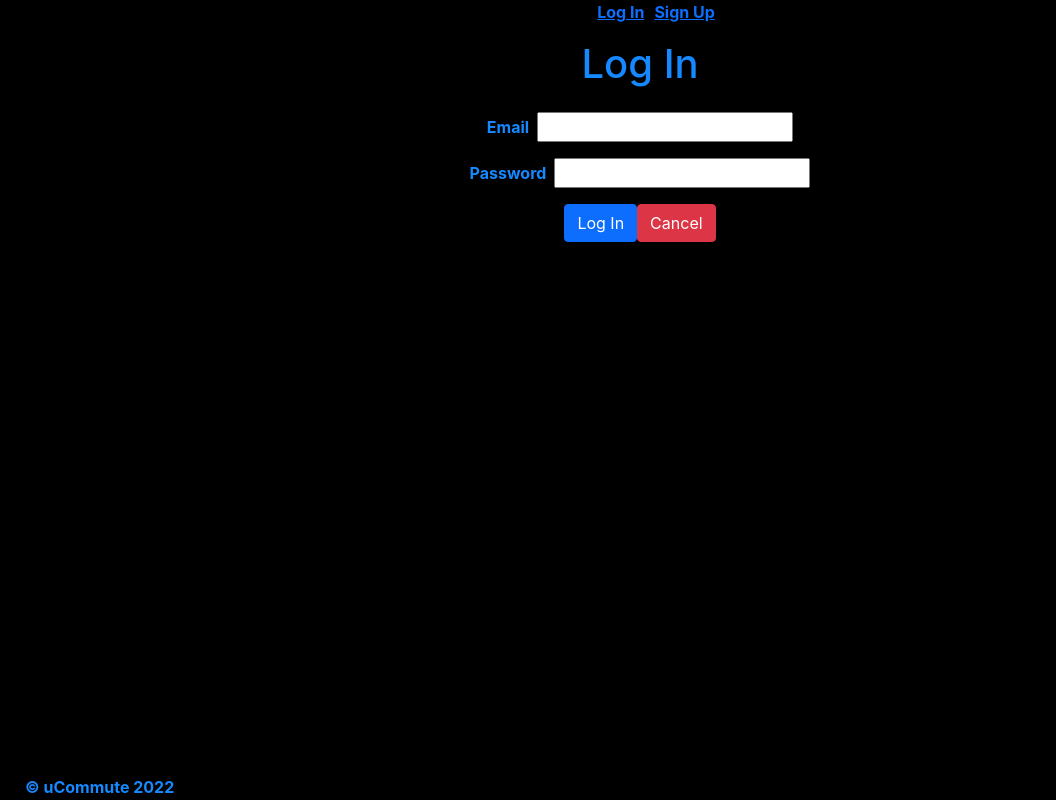
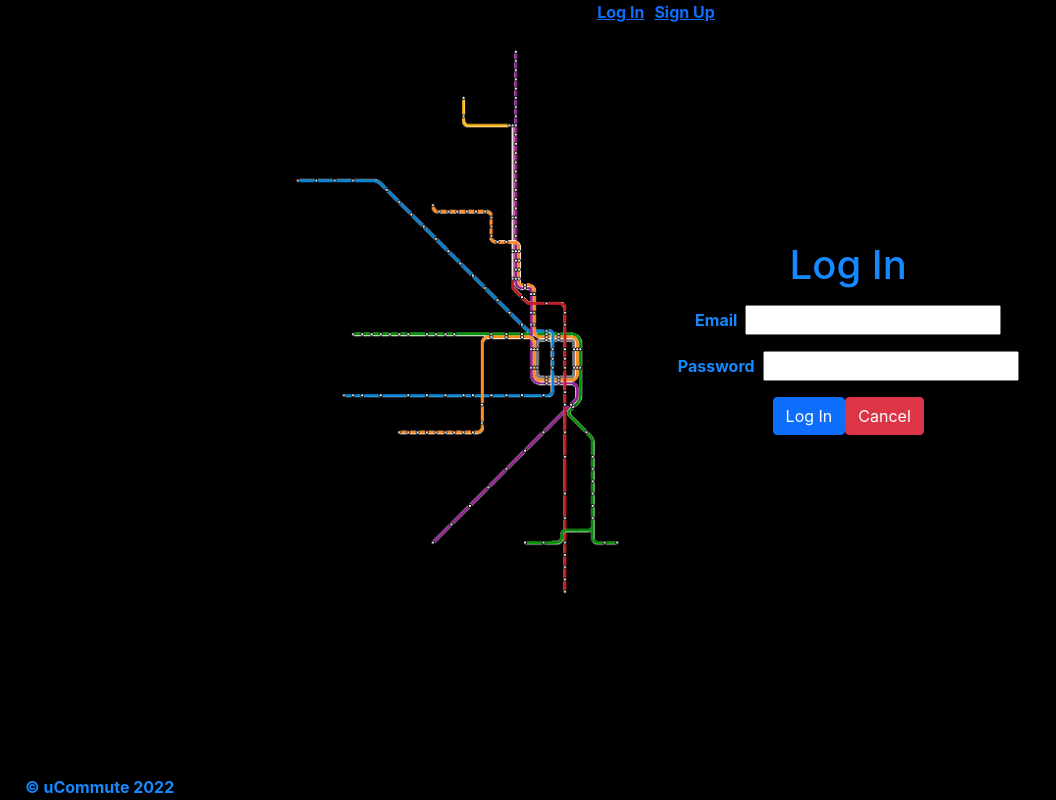
Before and after one commit to jurgenstevens/ucommute-front, a React (Create React App) app: page /login in a window 1280 px wide. Shown: the whole page, without its empty margins (0-1056 px from the left). Built offline with nearby package versions, Linux system fonts and the light colour scheme; no server answers.

Commit message:
Include cta map to auth pages.

```diff
--- a/public/styles/style.css
+++ b/public/styles/style.css
@@ -68,6 +68,18 @@ ul {
   border-top: 15px;
 }
 
+.authWrap{
+  text-align: center;
+}
+
+.authMap {
+  display: inline-block;
+  width: 35%;
+}
+
+.authForm {
+  display: inline-block;
+}
 
 #page-container {
   position: relative;
--- a/src/pages/Login/Login.jsx
+++ b/src/pages/Login/Login.jsx
@@ -11,12 +11,17 @@ const LoginPage = props => {
 
   return (
     <main className={styles.container}>
+      <div className="authWrap">
+        <img src="/images/ctamap.png" alt="cta-map" className='authMap' />
+        <div className='authForm'>
             <h1>Log In</h1>
             <p>{message}</p>
             <LoginForm
               handleSignupOrLogin={props.handleSignupOrLogin}
               updateMessage={updateMessage}
             />
+          </div>
+      </div>
     </main>
   )
 }
--- a/src/pages/Signup/Signup.jsx
+++ b/src/pages/Signup/Signup.jsx
@@ -11,9 +11,14 @@ const Signup = props => {
 
   return (
     <main className={styles.container}>
-      <h1>Sign Up</h1>
-      <p>{message}</p>
-      <SignupForm {...props} updateMessage={updateMessage} />
+      <div className="authWrap">
+        <img src="/images/ctamap.png" alt="cta-map" className='authMap' />
+        <div className='authForm'>
+          <h1>Sign Up</h1>
+          <p>{message}</p>
+          <SignupForm {...props} updateMessage={updateMessage} />
+        </div>
+      </div>
     </main>
   )
 }
```
Lines whose indentation alone changed are shown as unchanged.
